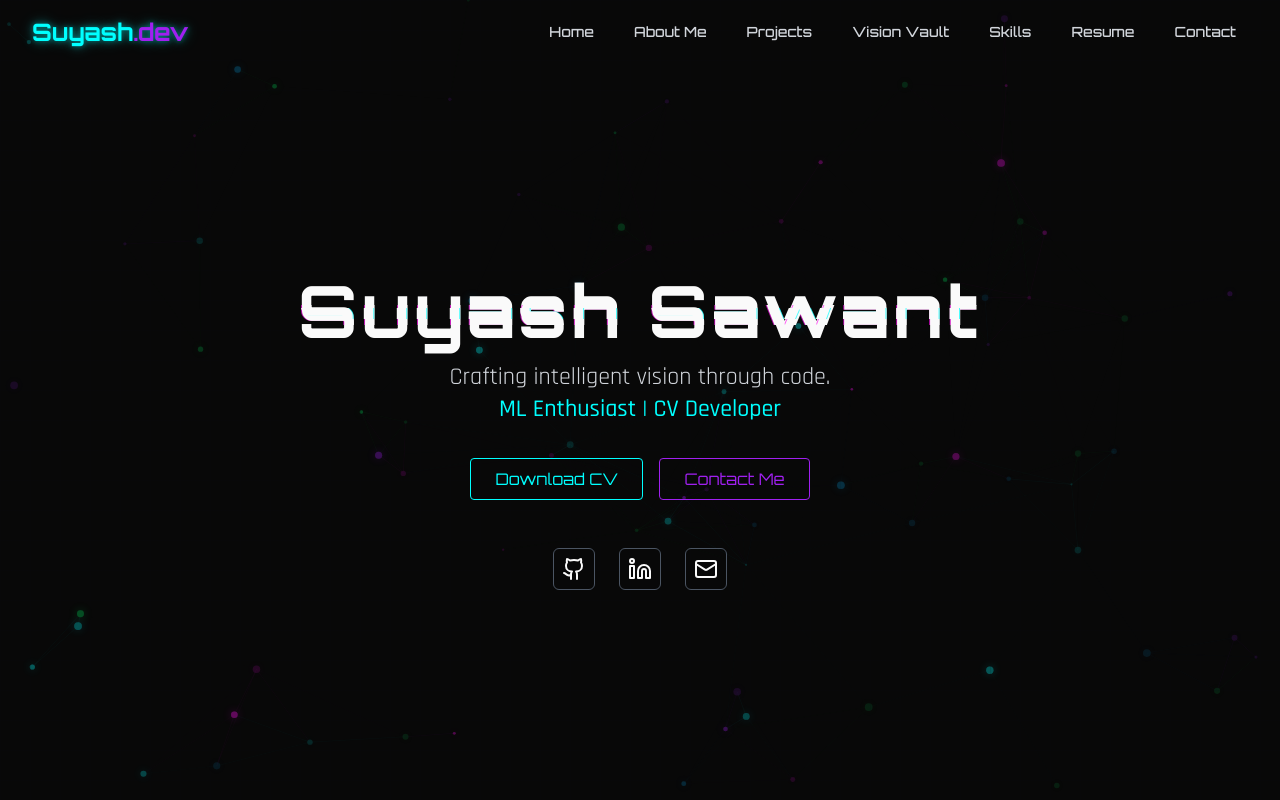
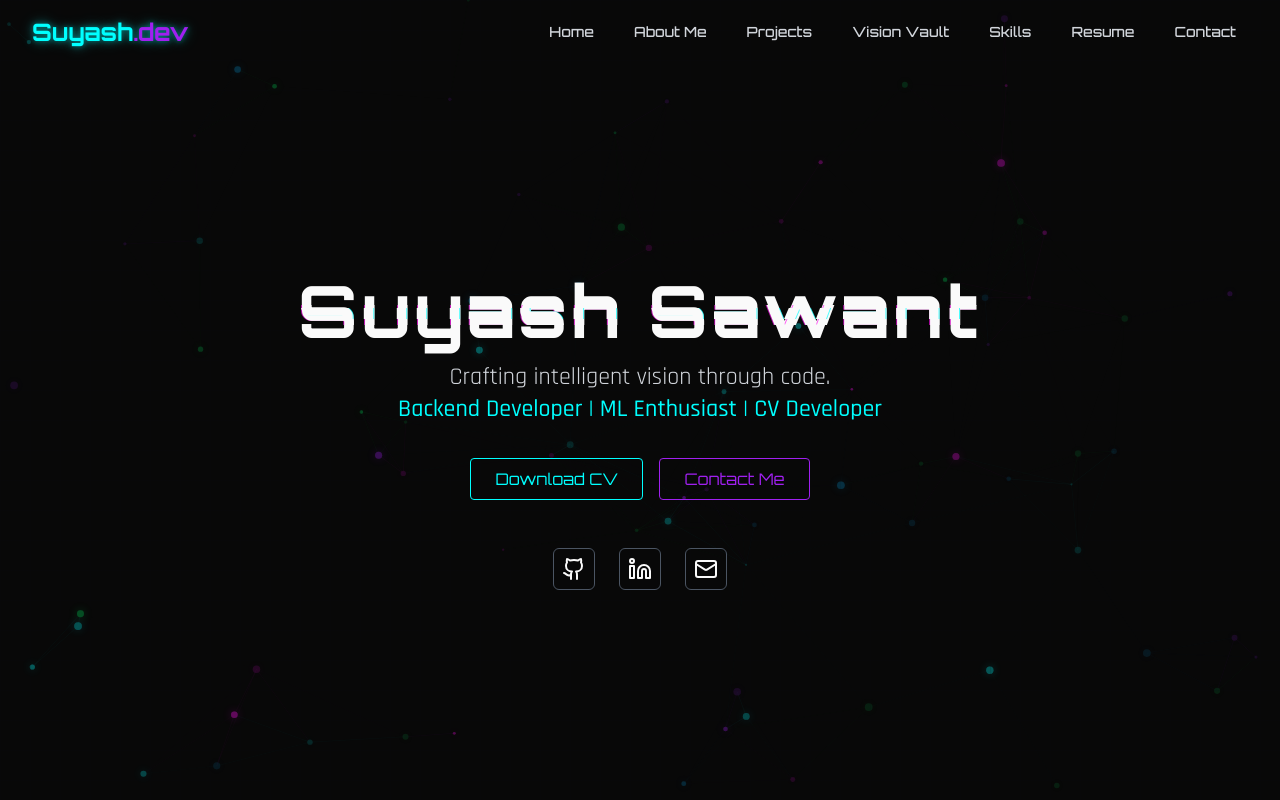
Before and after one commit to Suyashh-s/suyashrep, a React (Vite) app: page / in a window 1280 px wide. Shown: the top 800 px of the page. Built offline with nearby package versions, Linux system fonts and the light colour scheme.

Commit message:
Update Hero component
Add backend developer to the Hero component.

```diff
--- a/src/components/Hero.tsx
+++ b/src/components/Hero.tsx
@@ -20,7 +20,7 @@ const Hero: React.FC = () => {
         <p className="text-xl md:text-2xl font-rajdhani text-gray-300 mb-8 animate-float">
           Crafting intelligent vision through code.
           <br />
-          <span className="font-medium text-neon-cyan">ML Enthusiast | CV Developer</span>
+          <span className="font-medium text-neon-cyan">Backend Developer | ML Enthusiast | CV Developer</span>
         </p>
 
         {/* CTA Buttons */}
```
